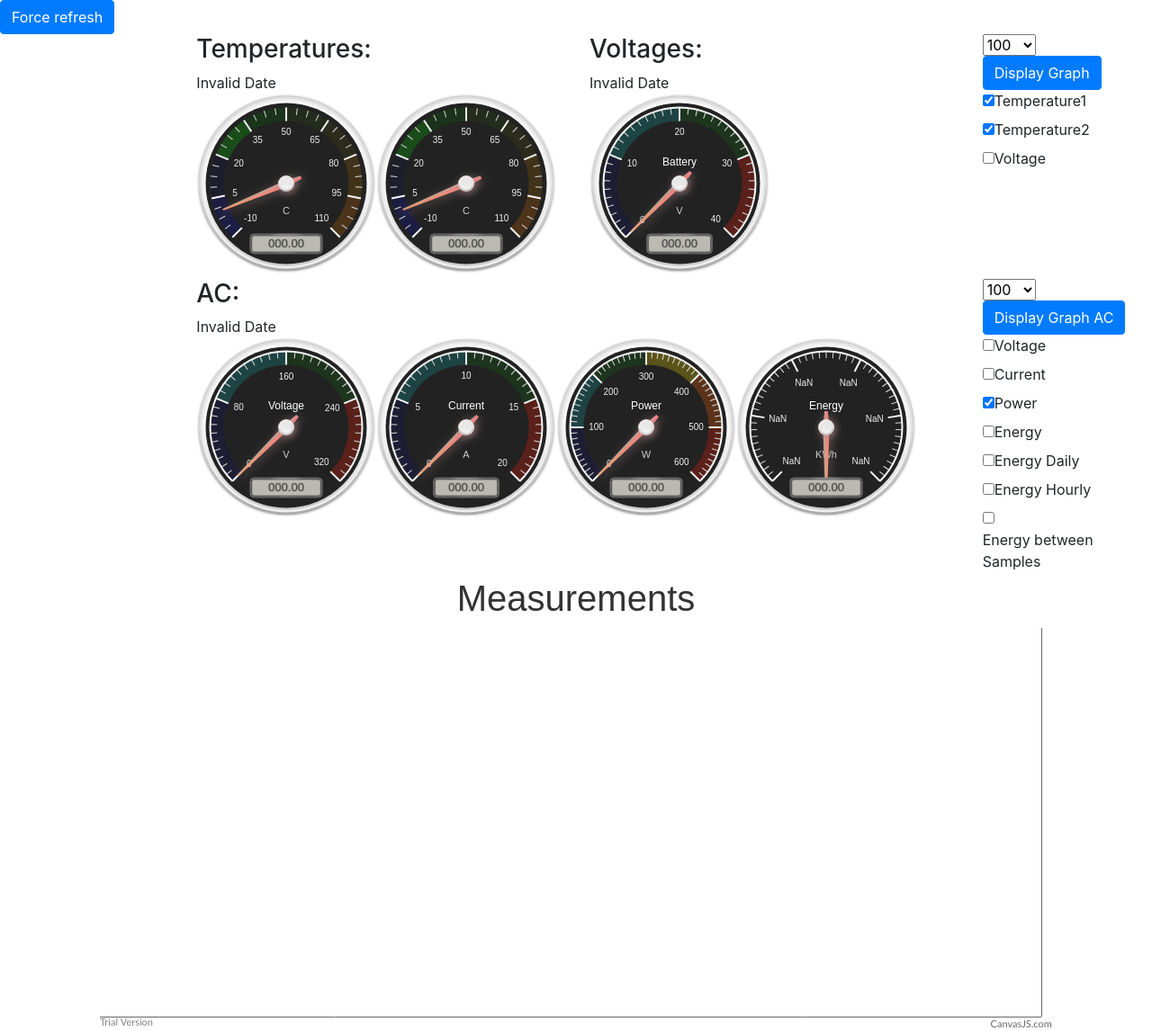
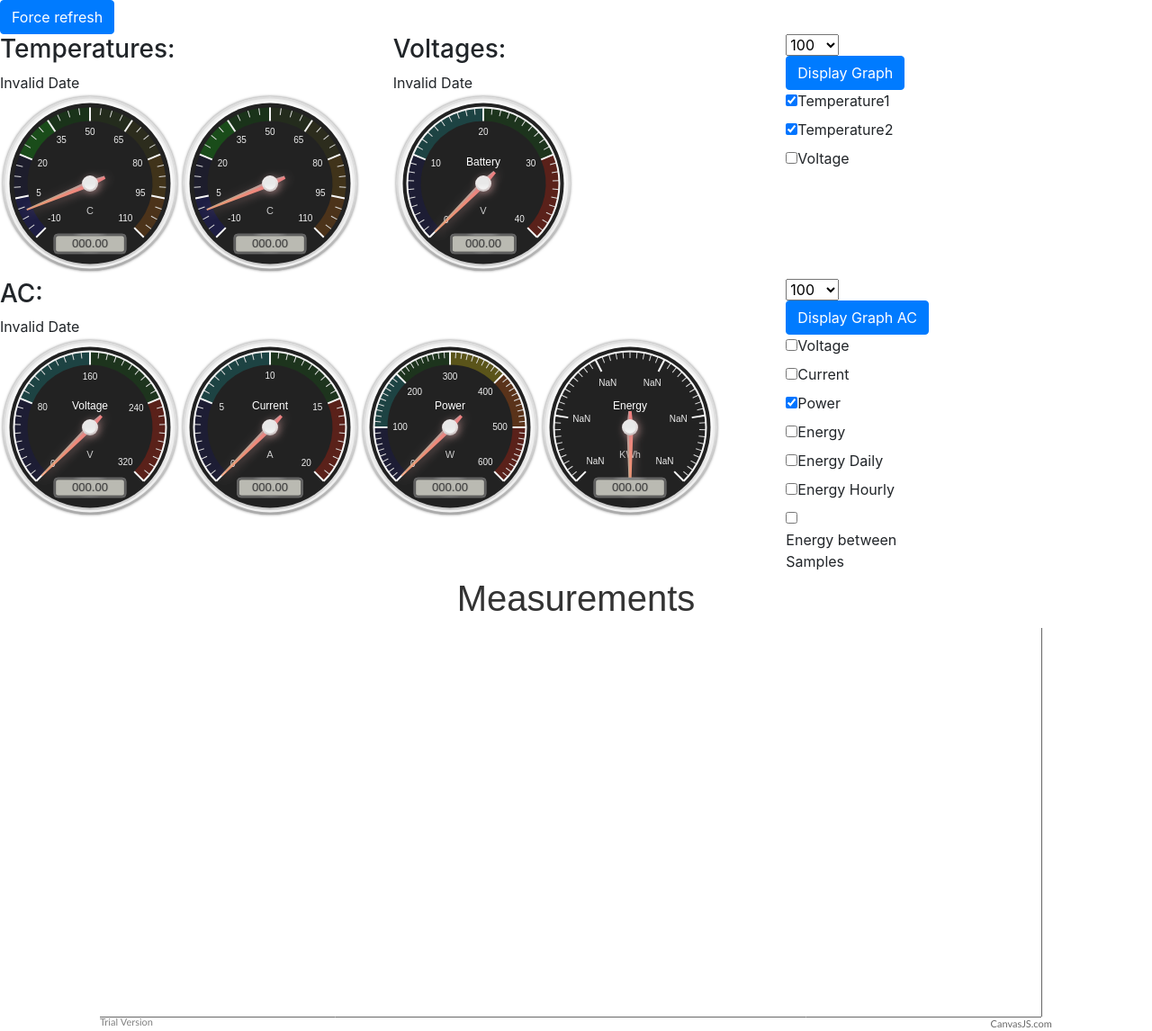
Before and after one commit to duicul/flaskRaspberryApp, a Flask app: page /home_station in a window 1280 px wide. Shown: the whole page at 90% size. Run offline with Flask 2, Linux system fonts and the light colour scheme; data that the repository does not hold is empty; some libraries are stand-ins or nearby versions.

Commit message:
Remove left column

```diff
--- a/flask_pydev/templates/home_measure.html
+++ b/flask_pydev/templates/home_measure.html
@@ -30,7 +30,7 @@ background-color:rgb(100,120,180);
 </div>
 
 <div class="row">
-<div class="col-2"></div>
+<!--<div class="col-2"></div>-->
 <div class="col-md-4" >
 <h3>Temperatures: </h3>
 <div id="draw_gauge_temperature"></div>
@@ -59,7 +59,7 @@ background-color:rgb(100,120,180);
 </div>
 
 <div class="row">
-<div class="col-2"></div>
+<!--<div class="col-2"></div>-->
 <div class="col-md-8" >
 <h3>AC: </h3>
 <div id="draw_gauge_ac"></div>
```
